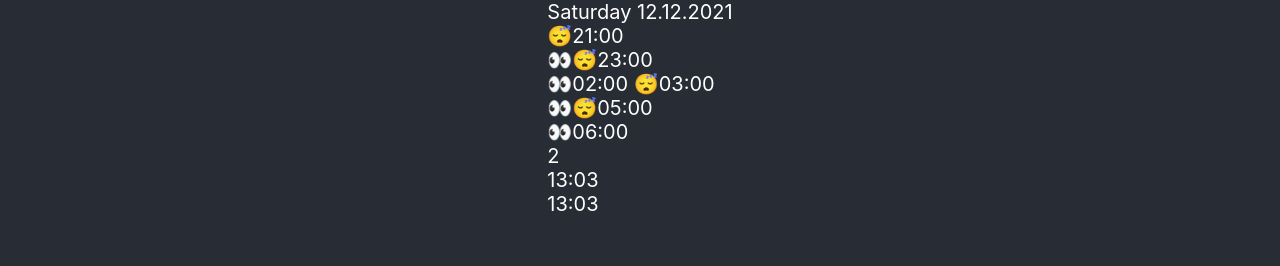
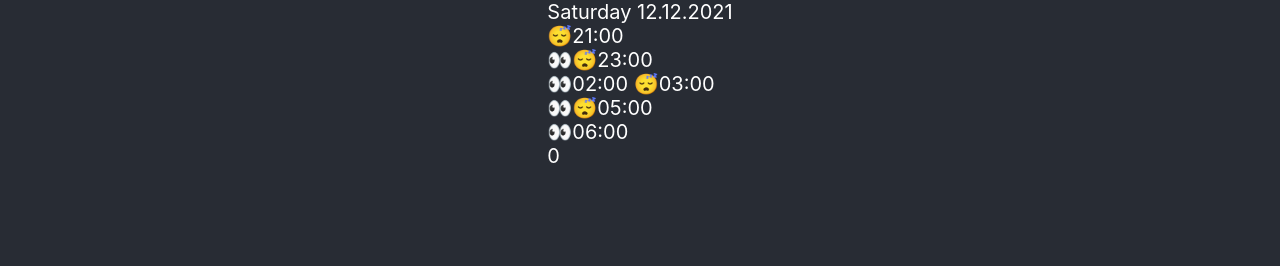
Before and after one commit to tommiseppanen/zzz-tracker, a React (Create React App) app: page / in a window 1280 px wide. Shown: the top 266 px of the page. Built offline with nearby package versions, Linux system fonts and the light colour scheme.

Commit message:
Use SleepEventStore in components

```diff
--- a/src/App.tsx
+++ b/src/App.tsx
@@ -2,15 +2,14 @@ import React from 'react';
 import './App.css';
 import ActionBar from './components/ActionBar';
 import Log from './components/Log';
-import SleepEvent, {SleepState} from './models/SleepEvent';
+import SleepEventStore from './logic/SleepEventStore';
 
 const App: React.FC = () => {
-  const events: SleepEvent[] = [new SleepEvent(new Date(), SleepState.Asleep),
-    new SleepEvent(new Date(), SleepState.Awake)];
+  const eventStore: SleepEventStore = new SleepEventStore();
   return (
     <div className="app">
-      <Log sleepEvents={events}/>
-      <ActionBar/>
+      <Log sleepEventStore={eventStore}/>
+      <ActionBar sleepEventStore={eventStore}/>
     </div>
   );
 }
--- a/src/components/ActionBar.tsx
+++ b/src/components/ActionBar.tsx
@@ -1,12 +1,15 @@
 import * as React from 'react';
 import './ActionBar.css';
 import Emoji from './Emoji';
+import SleepEventStore from '../logic/SleepEventStore';
 
-const ActionBar: React.FC = () => {
+const ActionBar: React.FC<{sleepEventStore: SleepEventStore}> = ({sleepEventStore}) => {
   const [count, setCount] = React.useState(0);
   return (
     <div className="action-bar">
-      <div className="action-bar__button"><Emoji symbol="😴" label="fell asleep"/></div>
+      <div className="action-bar__button" onClick={() => sleepEventStore.AddAsleep()}>
+        <Emoji symbol="😴" label="fell asleep"/>
+        </div>
       <div className="action-bar__button"><Emoji symbol="👀😴" label="woke up and fell asleep"/></div>
       <div className="action-bar__button"><Emoji symbol="👀" label="woke up"/></div>
     </div>
--- a/src/components/Log.tsx
+++ b/src/components/Log.tsx
@@ -1,7 +1,7 @@
 import * as React from 'react';
-import SleepEvent from './../models/SleepEvent';
+import SleepEventStore from '../logic/SleepEventStore';
 
-const Log: React.FC<{sleepEvents: SleepEvent[]}> = ({sleepEvents}) => {
+const Log: React.FC<{sleepEventStore: SleepEventStore}> = ({sleepEventStore}) => {
   const options = {
     timeZone:"Europe/Helsinki",
     hour12 : false,
@@ -16,9 +16,9 @@ const Log: React.FC<{sleepEvents: SleepEvent[]}> = ({sleepEvents}) => {
       <div>👀02:00 😴03:00</div>
       <div>👀😴05:00</div>
       <div>👀06:00</div>
-      <div>{sleepEvents.length}</div>
+      <div>{sleepEventStore.GetEvents().length}</div>
       {
-        sleepEvents.map((value, index) =>
+        sleepEventStore.GetEvents().map((value, index) =>
           <div key={index}>{value.time.toLocaleTimeString("en-US", options)}</div>)
       }
     </div>
--- a/src/logic/SleepEventStore.ts
+++ b/src/logic/SleepEventStore.ts
@@ -7,12 +7,17 @@ export default class SleepEventStore {
         this._sleepEvents = [];
     }
 
+    GetEvents() : SleepEvent[] {
+        return this._sleepEvents;
+    }
+
     AddAwake() {
         this._sleepEvents.push(new SleepEvent(new Date(), SleepState.Awake));
     }
 
     AddAsleep() {
         this._sleepEvents.push(new SleepEvent(new Date(), SleepState.Asleep));
+        console.log("Added asleep");
     }
 
     AddAwakeAndAsleep(){
```
